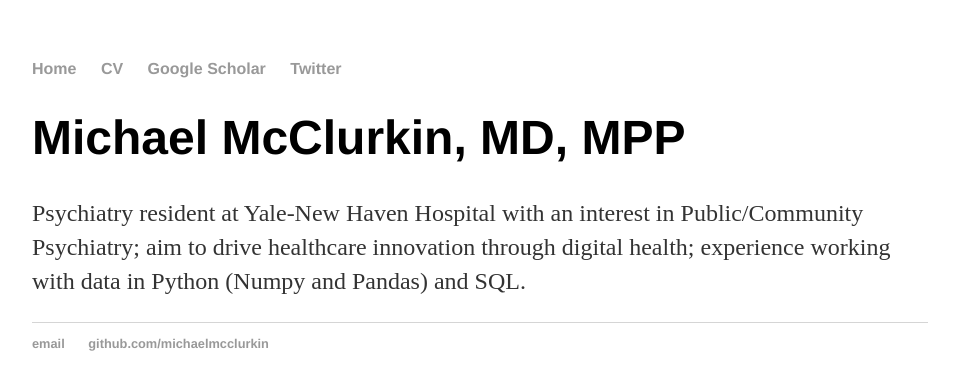
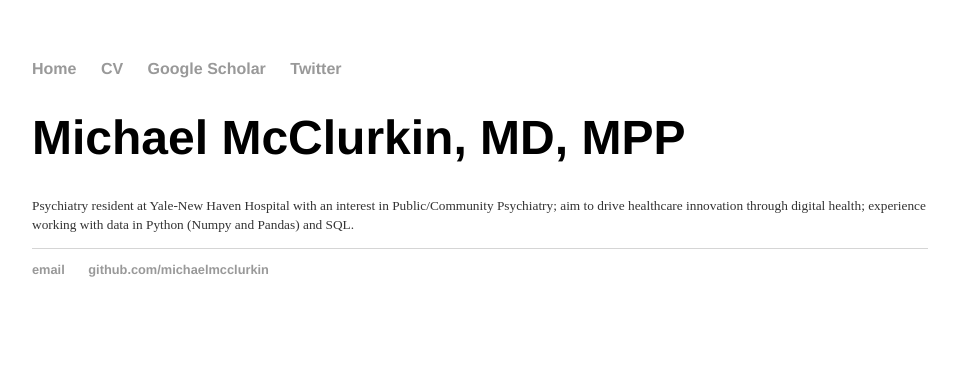
Before and after one commit to michaelmcclurkin/michaelmcclurkin.github.io, a Jekyll site: the page built from index.html, in a window 1280 px wide. Shown: the top 390 px of the page, without its empty margins (160-1116 px from the left). Built offline with Jekyll 4.4.1, drawn with Linux system fonts in a browser that asks for light colours.

Commit message:
Update main.css

```diff
--- a/css/main.css
+++ b/css/main.css
@@ -24,7 +24,7 @@ h1 {
     font-family:'Helvetica', 'Arial', 'Sans-Serif';
 }
 p {
-    font-size: 1.5em;
+    font-size: smaller;
     line-height: 1.4em;
     color: #333;
 }
```
